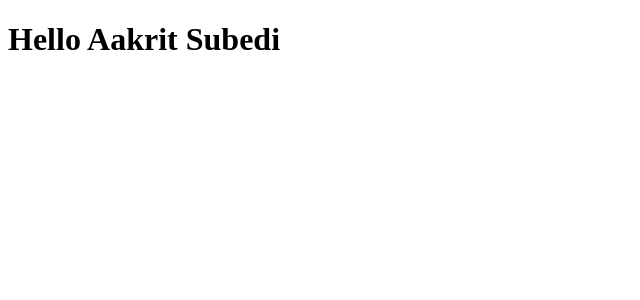
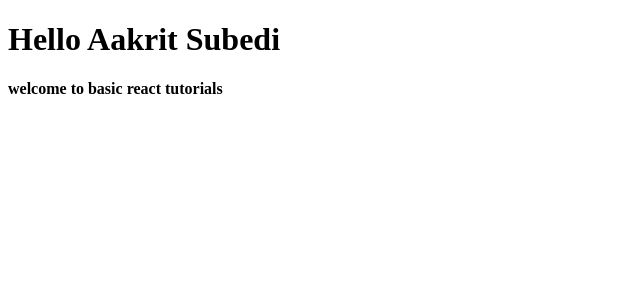
Before and after one commit to aakritsubedi/react-calculator, a React (Create React App) app: page / in a window 1280 px wide. Shown: the top 300 px of the page, without its empty margins (0-640 px from the left). Built offline with nearby package versions, Linux system fonts and the light colour scheme.

Commit message:
Component based functional Component Hello

```diff
--- a/src/App.js
+++ b/src/App.js
@@ -1,10 +1,11 @@
 import React from 'react';
+import Hello from './components/hello';
 
 
 function App() {
     return (
         <div className = "App" >
-            <h1>Hello Aakrit Subedi</h1>
+           <Hello fname='Aakrit' lName='Subedi' />
         </div>
     );
 }
--- a/src/components/hello.js
+++ b/src/components/hello.js
@@ -0,0 +1,14 @@
+import React from 'react';
+
+const Hello = (props)=>{
+    let elements = (
+        <div>
+            <h1>Hello {props.fname} {props.lName}</h1>
+            <h4>welcome to basic react tutorials</h4>
+        </div>
+
+        );
+        return elements;
+}
+
+export default Hello;
```
Also changed, not shown: 1 other file (tests, documents, lock files or other folders).
